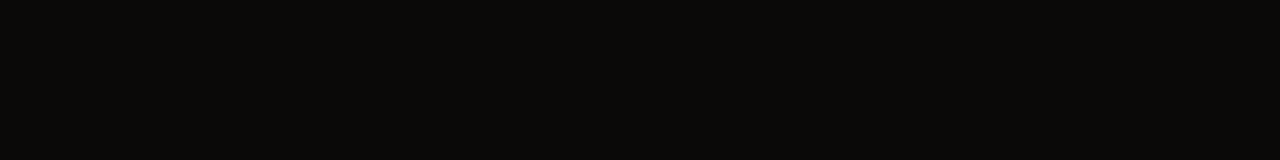
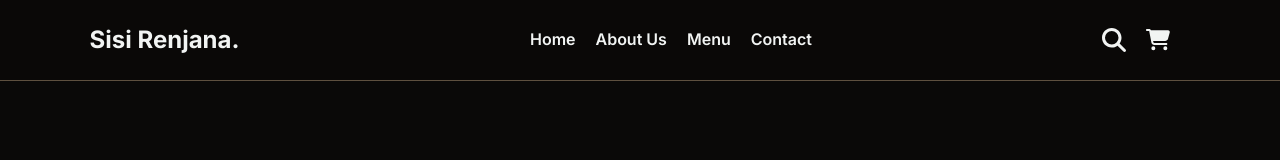
Before and after one commit to HeruAzyy/kopi-sisirenjana, a website: page index.html in a window 1280 px wide. Drawn offline with Linux system fonts and the light colour scheme.

Commit message:
Add: Navbar

```diff
--- a/assets/CSS/input.css
+++ b/assets/CSS/input.css
@@ -19,3 +19,7 @@
 		@apply text-2xl font-bold;
 	}
 }
+
+.line {
+	@apply after:content-[''] after:w-full after:bg-secondary after:h-0.5 after:rounded-full after:block after:scale-x-0 after:hover:scale-x-100 after:transition after:origin-left hover:text-secondary transition;
+}
--- a/index.html
+++ b/index.html
@@ -19,5 +19,50 @@
 
 		<title>Kopi Sisi Renjana</title>
 	</head>
-	<body></body>
+	<body>
+		<!-- NAVBAR -->
+		<nav
+			class="fixed top-0 left-0 right-0 z-50 flex justify-between items-center py-6 px-[7%] bg-dark/70 border-b border-primary">
+			<a href="/" class="text-2xl font-bold">Sisi Renjana.</a>
+
+			<div class="hidden lg:flex gap-5 items-center font-semibold">
+				<a href="#" class="line">Home</a>
+				<a href="#about" class="line">About Us</a>
+				<a href="#menu" class="line">Menu</a>
+				<a href="#contact" class="line">Contact</a>
+			</div>
+
+			<div class="flex gap-5 items-center">
+				<a href="#">
+					<svg
+						class="w-6 fill-light hover:fill-secondary"
+						xmlns="http://www.w3.org/2000/svg"
+						viewBox="0 0 512 512">
+						<path
+							d="M416 208c0 45.9-14.9 88.3-40 122.7L502.6 457.4c12.5 12.5 12.5 32.8 0 45.3s-32.8 12.5-45.3 0L330.7 376c-34.4 25.2-76.8 40-122.7 40C93.1 416 0 322.9 0 208S93.1 0 208 0S416 93.1 416 208zM208 352a144 144 0 1 0 0-288 144 144 0 1 0 0 288z" />
+					</svg>
+				</a>
+
+				<a href="#">
+					<svg
+						class="w-6 fill-light hover:fill-secondary"
+						xmlns="http://www.w3.org/2000/svg"
+						viewBox="0 0 576 512">
+						<path
+							d="M0 24C0 10.7 10.7 0 24 0H69.5c22 0 41.5 12.8 50.6 32h411c26.3 0 45.5 25 38.6 50.4l-41 152.3c-8.5 31.4-37 53.3-69.5 53.3H170.7l5.4 28.5c2.2 11.3 12.1 19.5 23.6 19.5H488c13.3 0 24 10.7 24 24s-10.7 24-24 24H199.7c-34.6 0-64.3-24.6-70.7-58.5L77.4 54.5c-.7-3.8-4-6.5-7.9-6.5H24C10.7 48 0 37.3 0 24zM128 464a48 48 0 1 1 96 0 48 48 0 1 1 -96 0zm336-48a48 48 0 1 1 0 96 48 48 0 1 1 0-96z" />
+					</svg>
+				</a>
+
+				<a href="#">
+					<svg
+						class="w-6 fill-light hover:fill-secondary lg:hidden"
+						xmlns="http://www.w3.org/2000/svg"
+						viewBox="0 0 448 512">
+						<path
+							d="M0 96C0 78.3 14.3 64 32 64H416c17.7 0 32 14.3 32 32s-14.3 32-32 32H32C14.3 128 0 113.7 0 96zM0 256c0-17.7 14.3-32 32-32H416c17.7 0 32 14.3 32 32s-14.3 32-32 32H32c-17.7 0-32-14.3-32-32zM448 416c0 17.7-14.3 32-32 32H32c-17.7 0-32-14.3-32-32s14.3-32 32-32H416c17.7 0 32 14.3 32 32z" />
+					</svg>
+				</a>
+			</div>
+		</nav>
+	</body>
 </html>
```
Also changed, not shown: assets/CSS/output.css.
